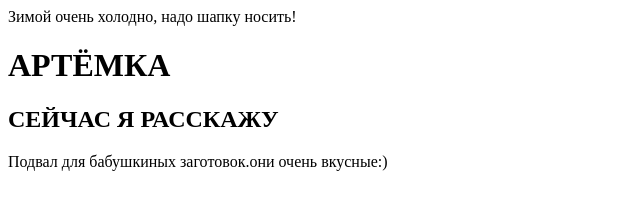
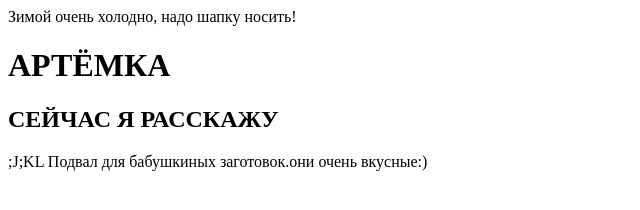
Before and after one commit to megavirusprograma/my_mozg1, a plain HTML site: page index.html in a window 1280 px wide. Shown: the full height of the page, 0-640 px from the left. Drawn offline with Linux system fonts and the light colour scheme.

Commit message:
Update index.html

```diff
--- a/index.html
+++ b/index.html
@@ -17,6 +17,7 @@
 
 </main>
 <footer>
+    ;J;KL
     Подвал для бабушкиных заготовок.они очень вкусные:)
 </footer>
 </head>
```
